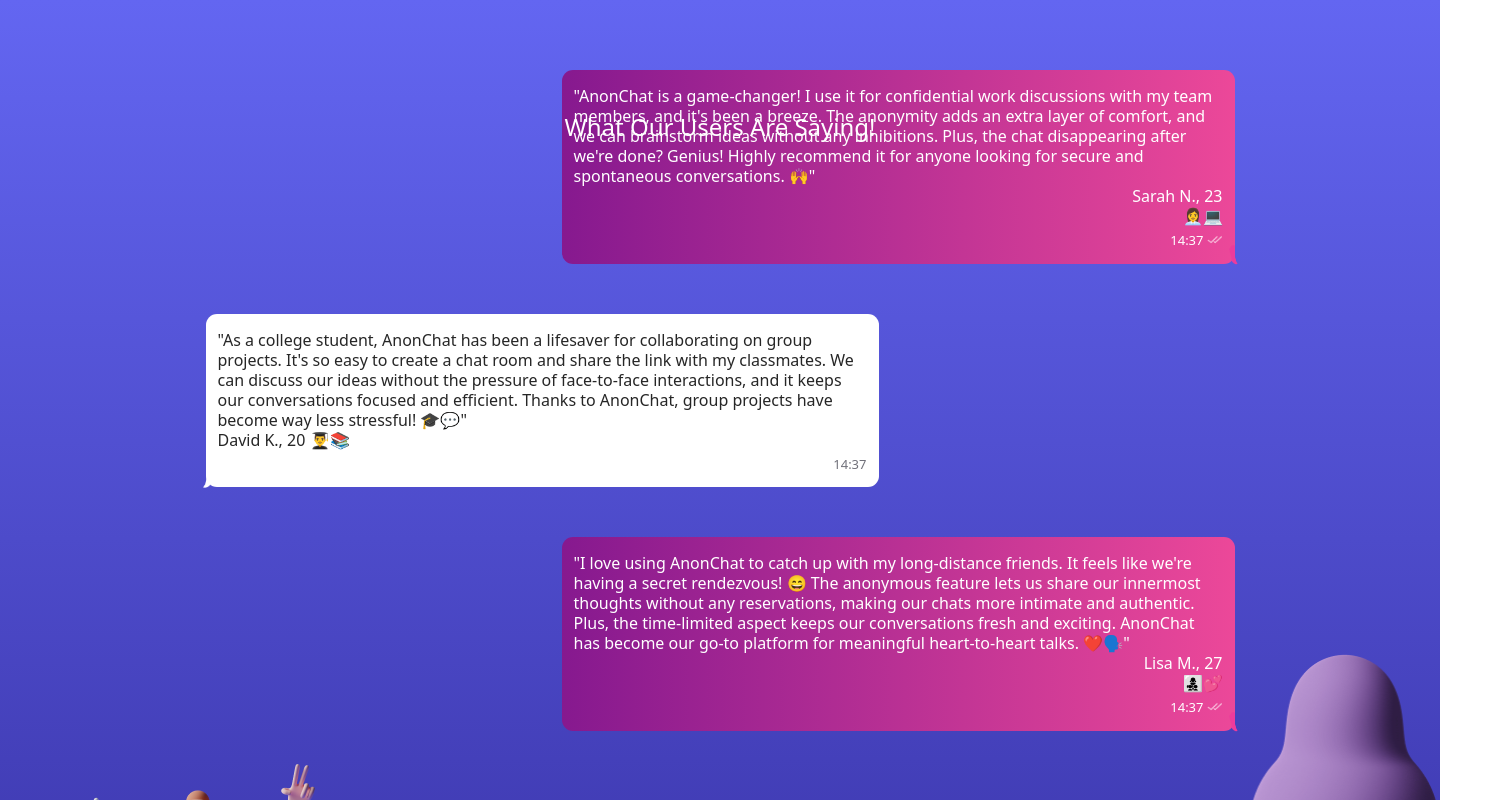
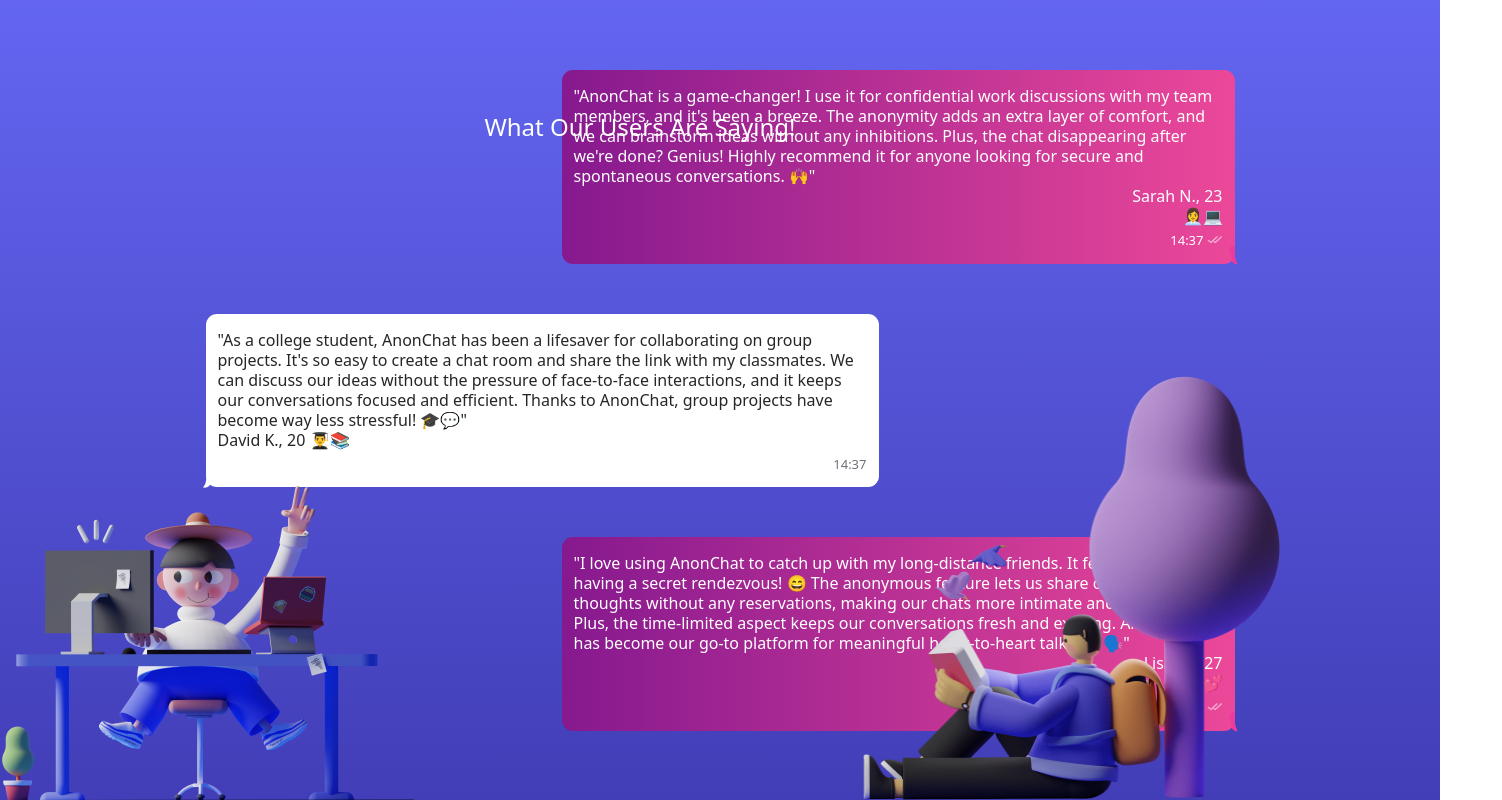
Before and after one commit to world-wide-techies/annon_chat, a Next.js app: page / in a window 1280 px wide. Shown: the top 800 px of the page, 1502 px wide, since content can reach past the window. Built offline with nearby package versions, Linux system fonts and the light colour scheme; a web font is replaced by a local one.

Commit message:
Up6PM11:10 PMe6

```diff
--- a/app/components/testimonials_comp.js
+++ b/app/components/testimonials_comp.js
@@ -9,7 +9,7 @@ import CONTAINER1 from "@/public/assets/images/container1.png";
 const Testimonials = () => {
   return (
     <>
-      <div className="w-full h-full relative bg-gradient-to-b from-indigo-500 to-indigo-800">
+      <div className="w-[1440px] h-[1078px] bg-gradient-to-b from-indigo-500 to-indigo-800">
         <div className="w-[1029px] flex flex-col h-screen space-y-[50px] justify-center mx-auto">
           <div className=" w-[673px] relative px-3 py-4 self-end bg-gradient-to-r  from-fuchsia-800 to-pink-500 rounded-[11px] ">
             <div className="w-[11px] h-5 right-[-5px] bottom-[-1px] absolute">
--- a/app/page.js
+++ b/app/page.js
@@ -4,7 +4,7 @@ import Testimonials from "./components/testimonials_comp";
 export default function Home() {
   return (
     <>
-      <div className="w-[1440px] h-[1078px]">
+      <div className="">
         <Testimonials />
       </div>
     </>
```
